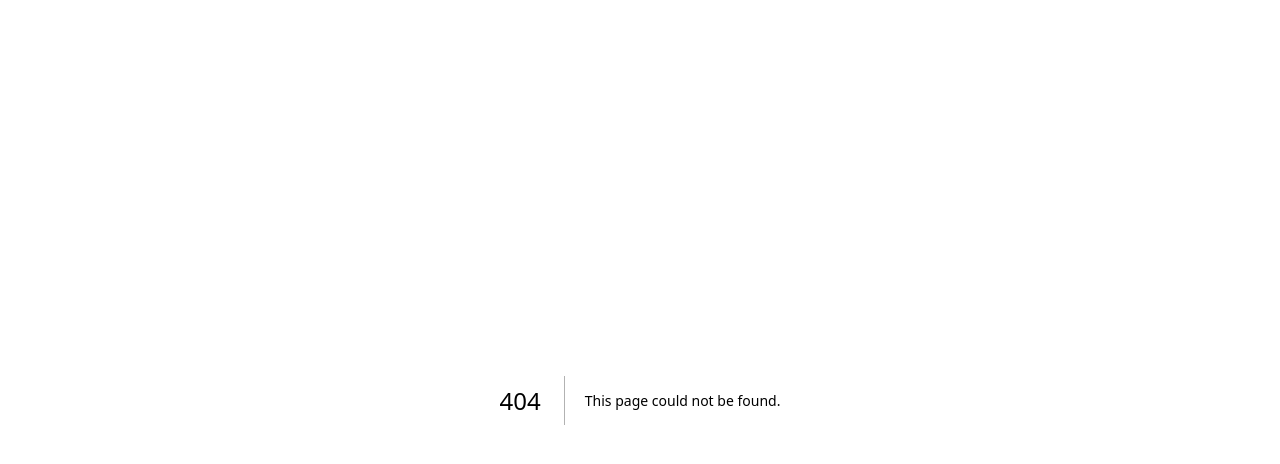
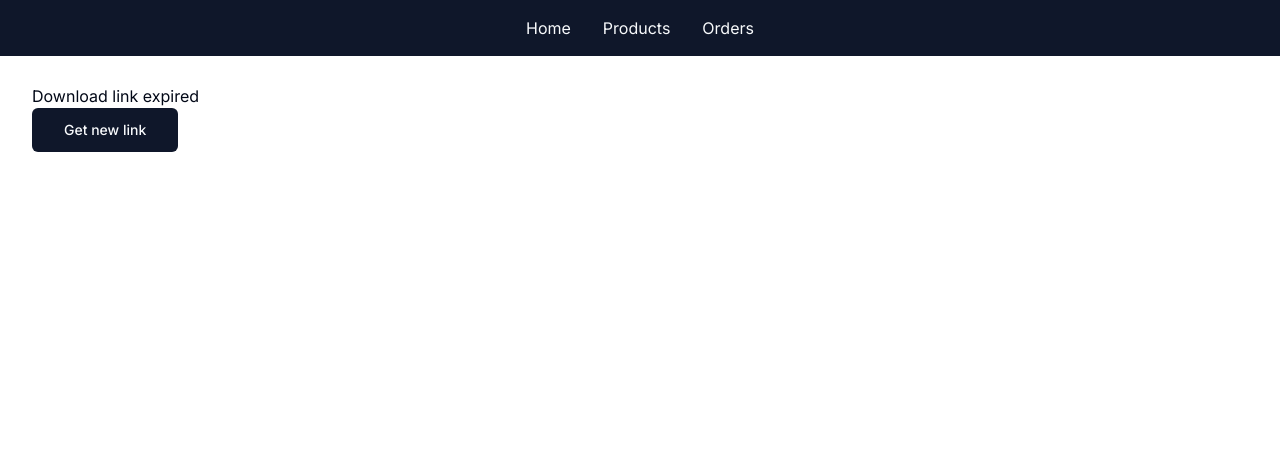
Before and after one commit to niklonberg/next-js-ecommerce-mvp, a Next.js app: page /products/download/expired in a window 1280 px wide. Before the commit this address had no page. Shown: the top 464 px of the page. Built offline with nearby package versions, Linux system fonts and the light colour scheme.

Commit message:
add expired page

```diff
--- /dev/null
+++ b/src/app/(customerFacing)/products/download/expired/page.tsx
@@ -0,0 +1,13 @@
+import Link from "next/link";
+import { Button } from "@/components/ui/button";
+
+export default function ExpiredPage() {
+  return (
+    <>
+      <h1>Download link expired</h1>
+      <Button asChild size="lg">
+        <Link href="/orders">Get new link</Link>
+      </Button>
+    </>
+  );
+}
```
Also changed, not shown: 1 other file (tests, documents, lock files or other folders).
